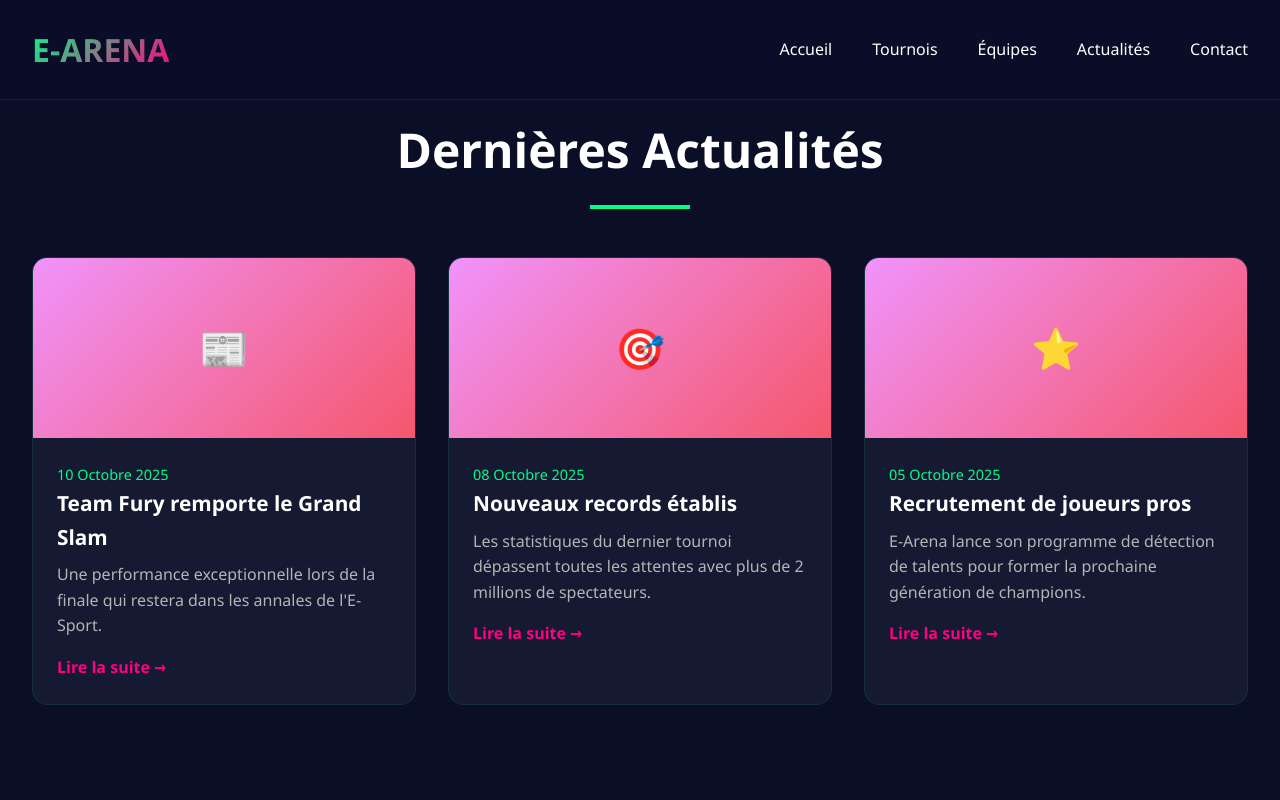
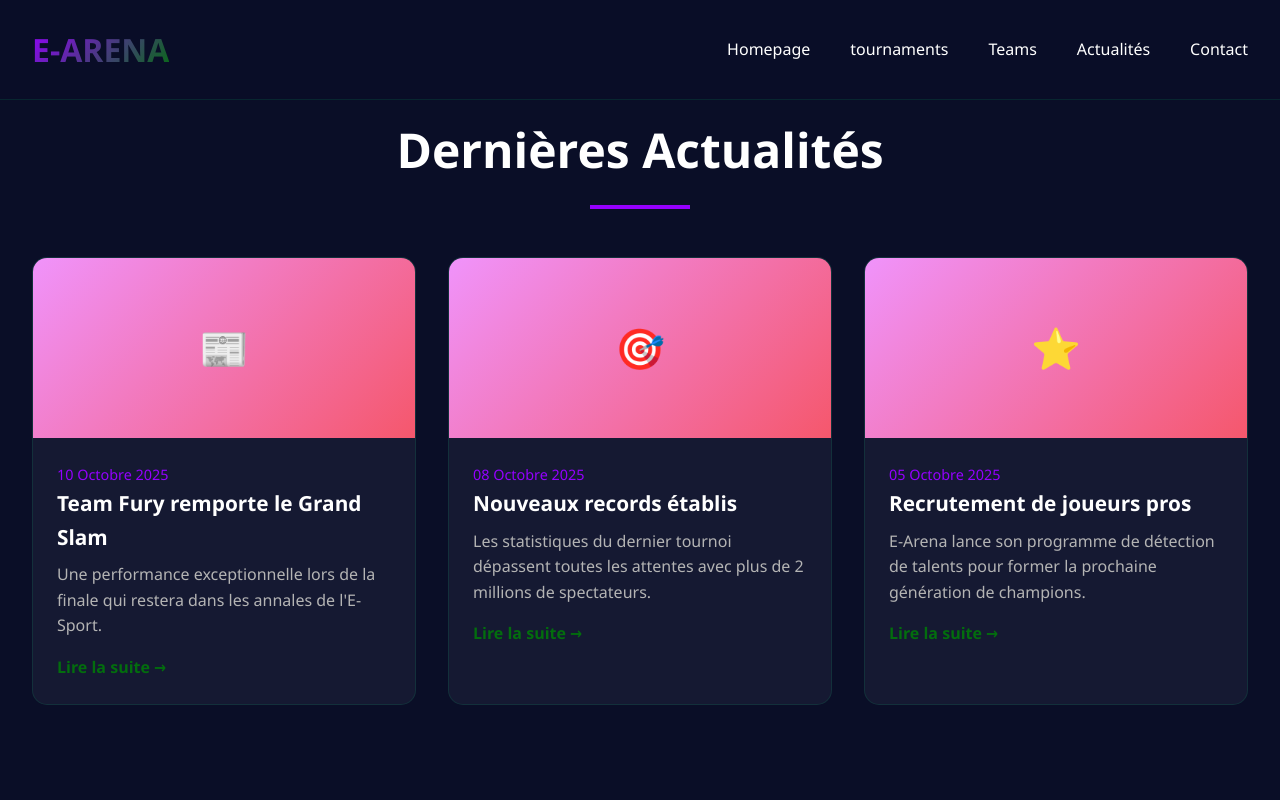
Before and after one commit to Aymane-Elhassouni/workshop, a plain HTML site: page actuality.html in a window 1280 px wide. Shown: the top 800 px of the page. Drawn offline with Linux system fonts and the light colour scheme.

Commit message:
title color changed , page adresses changed

```diff
--- a/actuality.html
+++ b/actuality.html
@@ -16,9 +16,9 @@
         <nav>
             <div class="logo">E-ARENA</div>
             <ul class="nav-links">
-                <li><a href="index.html">Accueil</a></li>
-                <li><a href="tournois.html">Tournois</a></li>
-                <li><a href="equipes.html">Équipes</a></li>
+                <li><a href="index.html">Homepage</a></li>
+                <li><a href="tournois.html">tournaments</a></li>
+                <li><a href="equipes.html">Teams</a></li>
                 <li><a href="actuality.html">Actualités</a></li>
                 <li><a href="#contact">Contact</a></li>
             </ul>
--- a/css.css
+++ b/css.css
@@ -6,8 +6,8 @@
         }
 
         :root {
-            --primary-color: #00ff88;
-            --secondary-color: #ff0080;
+            --primary-color: #9500ff;
+            --secondary-color: #036d0e;
             --dark-bg: #0a0e27;
             --card-bg: #151932;
             --text-primary: #ffffff;
```
